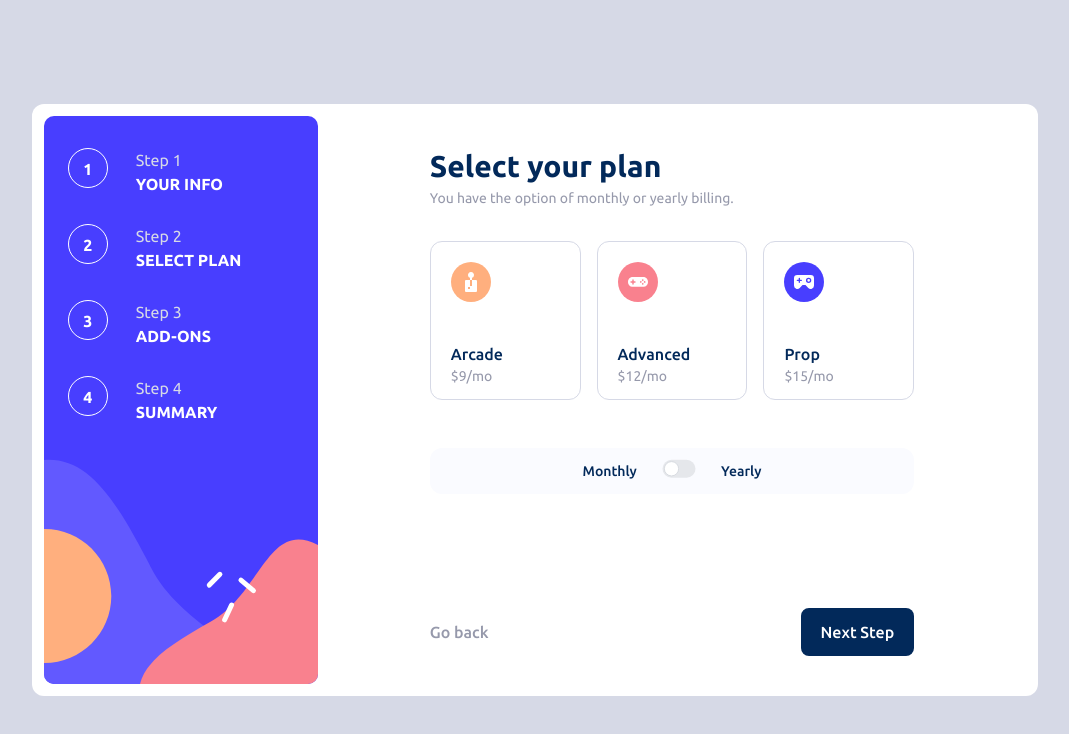
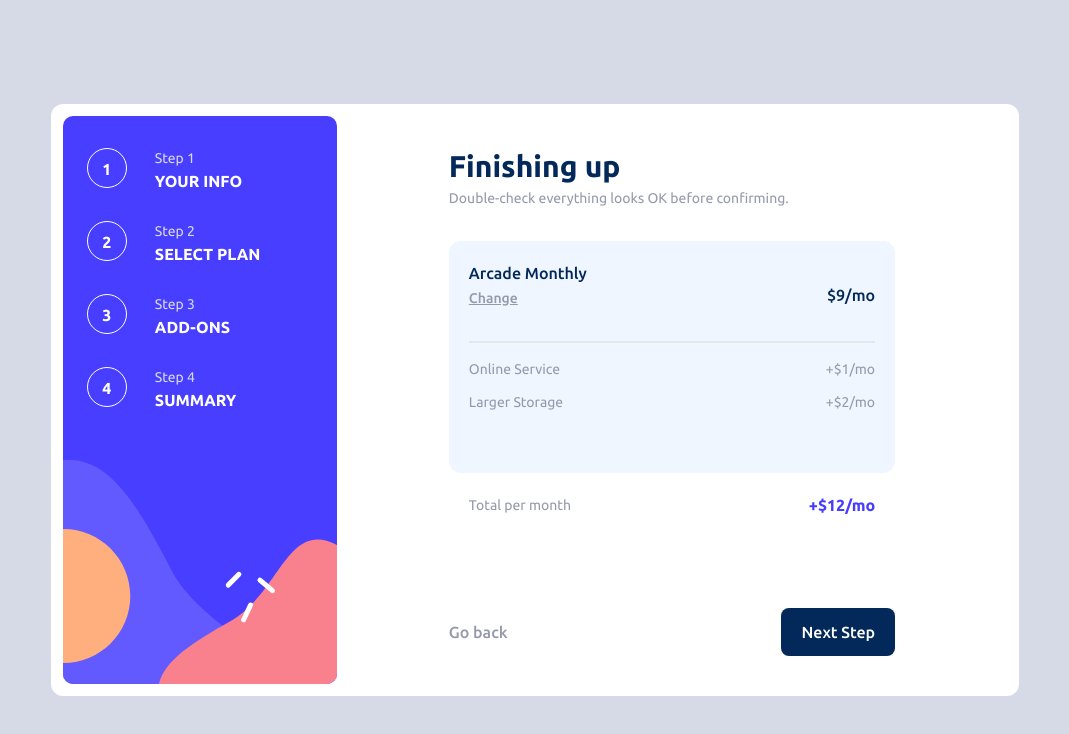
Before and after one commit to zainkazi/multi-step-form-react, a React (Vite) app: page / in a window 1280 px wide. Shown: the top 734 px of the page, without its empty margins (105-1174 px from the left). Built offline with nearby package versions, Linux system fonts and the light colour scheme.

Commit message:
added thank-you page

```diff
--- a/src/components/AddonComponent.jsx
+++ b/src/components/AddonComponent.jsx
@@ -2,15 +2,15 @@ import React from "react";
 
 const AddonComponent = ({ title, desc, price }) => {
   return (
-    <div className="flex justify-between items-center border-2 border-black px-3 space-x-10">
+    <div className="flex justify-between items-center border border-[#d6d9e6] space-x-5 py-5 px-8 rounded-xl hover:border-[#02295a]">
       <div>
-        <input type="checkbox" />
+        <input className="w-4 h-4 mr-3" type="checkbox" />
       </div>
-      <div>
-        <div>{title}</div>
-        <div>{desc}</div>
+      <div className="pr-28">
+        <div className="font-bold text-[#02295a]">{title}</div>
+        <div className="text-[#9699ab] text-[14px]">{desc}</div>
       </div>
-      <div>+${price}/mo</div>
+      <div className="text-[#adbeff] text-[14px] font-bold">+${price}/mo</div>
     </div>
   );
 };
--- a/src/components/Form.jsx
+++ b/src/components/Form.jsx
@@ -5,6 +5,7 @@ import BackgroundSidebar from "../assets/images/bg-sidebar-desktop.svg";
 import Step from "./Step";
 import Addons from "./Addons";
 import Summary from "./Summary";
+import Thankyou from "./Thankyou";
 
 const Form = () => {
   return (
@@ -24,7 +25,7 @@ const Form = () => {
 
         <div className="flex flex-col justify-between py-5 mx-28 w-100 my-2">
           <div>
-            <Plan />
+            <Summary />
           </div>
           <div className="flex justify-between items-center">
             <div className="font-medium text-[#9699ab] cursor-pointer transition duration-100 hover:text-[#02295a]">
--- a/src/components/Step.jsx
+++ b/src/components/Step.jsx
@@ -7,8 +7,10 @@ const Step = ({ number, name }) => {
         {number}
       </div>
       <div>
-        <div className="font-regular text-[#d6d9e6]">Step {number}</div>
-        <div className="font-bold">{name}</div>
+        <div className="font-regular text-[#d6d9e6] text-[14px]">
+          Step {number}
+        </div>
+        <div className="font-bold text[15px]">{name}</div>
       </div>
     </div>
   );
--- a/src/components/Summary.jsx
+++ b/src/components/Summary.jsx
@@ -9,14 +9,17 @@ const Summary = () => {
         desc="Double-check everything looks OK before confirming."
       />
       <div>
-        <div className="flex justify-between items-center mb-3">
-          <div>
+        <div className="bg-[#f0f6ff] rounded-xl p-5 mb-5">
+          <div className="font-medium text-[#02295a] flex justify-between items-center mb-3">
+            <div className="mb-5 mr-60">
               <div>Arcade Monthly</div>
-            <a>Change</a>
+              <a className="text-[#9699ab] text-[14px] underline decoration-solid">
+                Change
+              </a>
             </div>
-          <div>$9/mo</div>
+            <div className="font-medium">$9/mo</div>
           </div>
-        <div className="space-y-1 mb-4">
+          <div className="space-y-3 mb-10 text-[14px] border-t-2 pt-4 text-[#9699ab]">
             <div className="flex justify-between items-center">
               <div>Online Service</div>
               <div>+$1/mo</div>
@@ -26,9 +29,10 @@ const Summary = () => {
               <div>+$2/mo</div>
             </div>
           </div>
-        <div className="flex justify-between items-center">
-          <div>Total per month</div>
-          <div>+$12/mo</div>
+        </div>
+        <div className="flex justify-between items-center px-5">
+          <div className="text-[#9699ab] text-[14px]">Total per month</div>
+          <div className="text-[#473dff] font-bold">+$12/mo</div>
         </div>
       </div>
     </div>
--- /dev/null
+++ b/src/components/Thankyou.jsx
@@ -0,0 +1,20 @@
+import React from "react";
+import thankyouIcon from "../assets/images/icon-thank-you.svg";
+
+const Thankyou = () => {
+  return (
+    <div className="flex flex-col justify-center items-center space-y-5 text-center mt-28">
+      <div>
+        <img src={thankyouIcon} alt="Thank you" />
+      </div>
+      <div className="font-bold text-[#02295a] text-3xl">Thank you!</div>
+      <p className="text-[#9699ab] text-[14px] w-96">
+        Thanks for confirming your subscription! We hope you have fun using our
+        platform. If you ever need support. Please feel free to email us at
+        zainkazi27@gmail.com
+      </p>
+    </div>
+  );
+};
+
+export default Thankyou;
--- a/src/index.css
+++ b/src/index.css
@@ -9,6 +9,10 @@ body {
   align-items: center;
   min-height: 100vh;
   font-family: ubuntu-regular;
+}
+
+.container {
+  width: 100%;
 }
 
 .font-bold {
```
Lines whose indentation alone changed are shown as unchanged.
